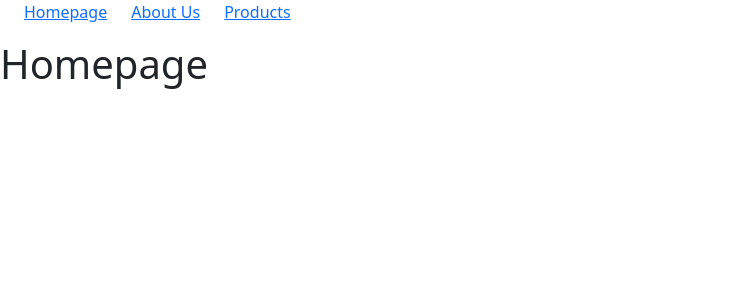
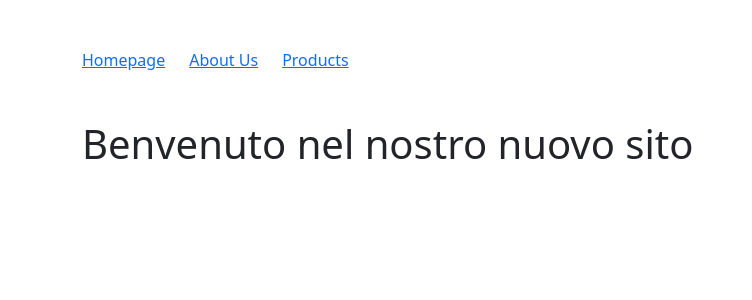
Before and after one commit to Samuele-Finotello/react-router, a React (Vite) app: page / in a window 1280 px wide. Shown: the top 300 px of the page, without its empty margins (0-752 px from the left). Built offline with nearby package versions, Linux system fonts and the light colour scheme.

Commit message:
[add] feat create card products

```diff
--- a/package.json
+++ b/package.json
@@ -10,6 +10,7 @@
     "preview": "vite preview"
   },
   "dependencies": {
+    "axios": "^1.11.0",
     "bootstrap": "^5.3.8",
     "react": "^19.1.1",
     "react-dom": "^19.1.1",
--- a/src/components/Navbar.jsx
+++ b/src/components/Navbar.jsx
@@ -2,11 +2,11 @@ import { NavLink } from "react-router-dom"
 
 const Navbar = () => {
   return (
-    <nav>
+    <nav className="container my-5">
       <ul className="d-flex list-unstyled">
-        <li className="ms-4"><NavLink to='/'>Homepage</NavLink></li>
-        <li className="ms-4"><NavLink to='/about-us'>About Us</NavLink></li>
-        <li className="ms-4"><NavLink to='products'>Products</NavLink></li>
+        <li className="me-4"><NavLink to='/'>Homepage</NavLink></li>
+        <li className="me-4"><NavLink to='/about-us'>About Us</NavLink></li>
+        <li className="me-4"><NavLink to='products'>Products</NavLink></li>
       </ul>
     </nav>
   )
--- a/src/pages/AboutUs.jsx
+++ b/src/pages/AboutUs.jsx
@@ -2,7 +2,7 @@
 
 const AboutUs = () => {
   return (
-    <div>
+    <div className="container">
       <h1>About Us</h1>
     </div>
   )
--- a/src/pages/Homepage.jsx
+++ b/src/pages/Homepage.jsx
@@ -2,8 +2,8 @@
 
 const Homepage = () => {
   return (
-    <div>
-      <h1>Homepage</h1>
+    <div className="container">
+      <h1>Benvenuto nel nostro nuovo sito</h1>
     </div>
   )
 }
--- a/src/pages/Products.jsx
+++ b/src/pages/Products.jsx
@@ -1,9 +1,37 @@
-
+import axios from "axios"
+import { useEffect, useState } from "react"
 
 const Products = () => {
+
+  const [products, setProducts] = useState([])
+
+  useEffect(() => {
+    axios.get('https://fakestoreapi.com/products').then((resp) => {
+      setProducts(resp.data)
+      console.log(resp.data)
+    })
+  }, [])
+
   return (
-    <div>
-      <h1>Products</h1>
+    <div className="container">
+      <h1 className="text-center">Our Products</h1>
+      <div className="row">
+        {products.map(product => {
+          return (
+            <div className="col-4">
+              <div className="card">
+                <div className="card-image">
+                  <img className="img-fluid" src={product.image} alt={product.title} />
+                </div>
+                <div className="card-body">
+                  <h3>{product.title}</h3>
+                  <p>{product.description}</p>
+                </div>
+              </div>
+            </div>
+          )
+        })}
+      </div>
     </div>
   )
 }
```
Also changed, not shown: 1 other file (tests, documents, lock files or other folders).
